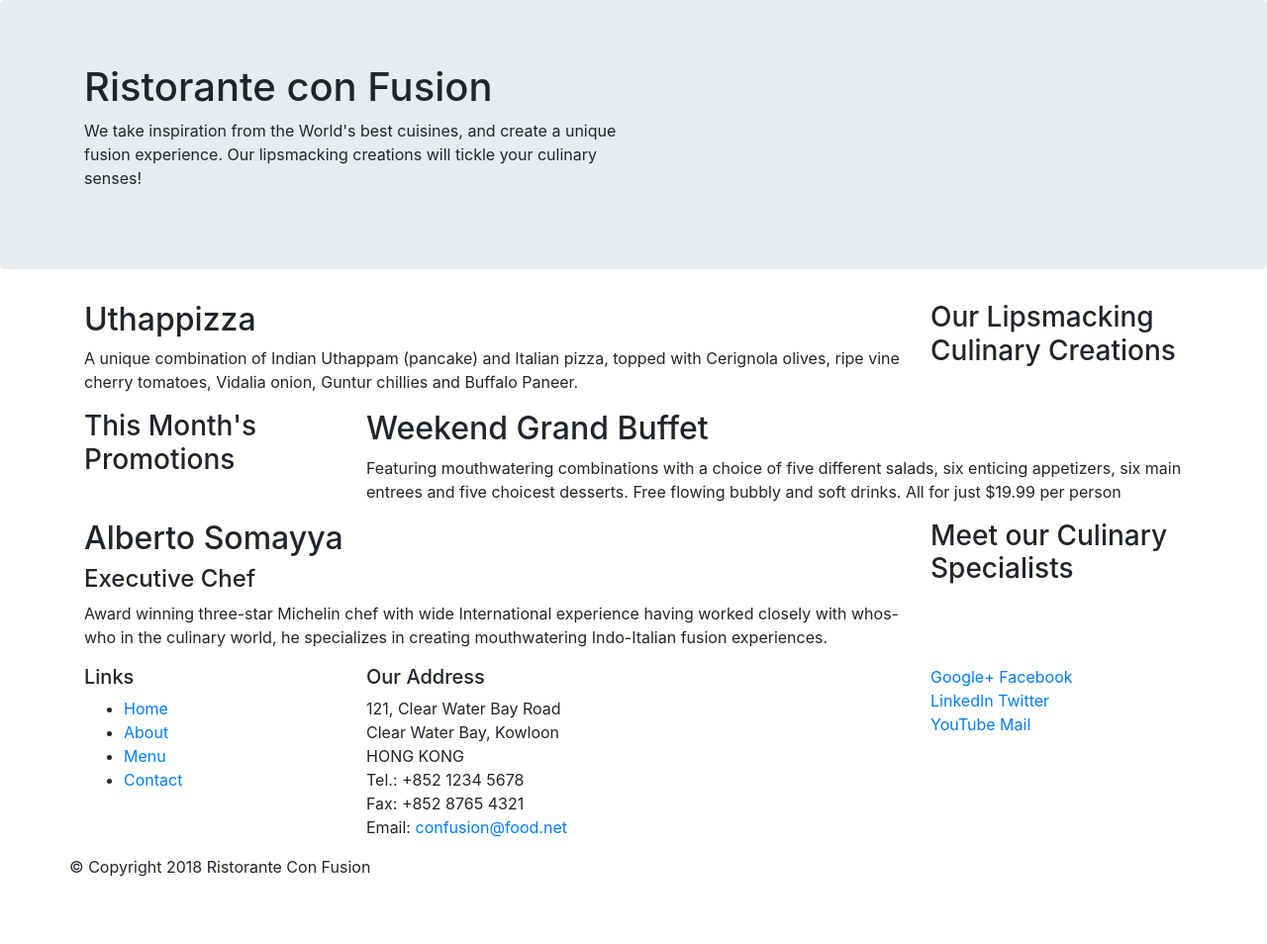
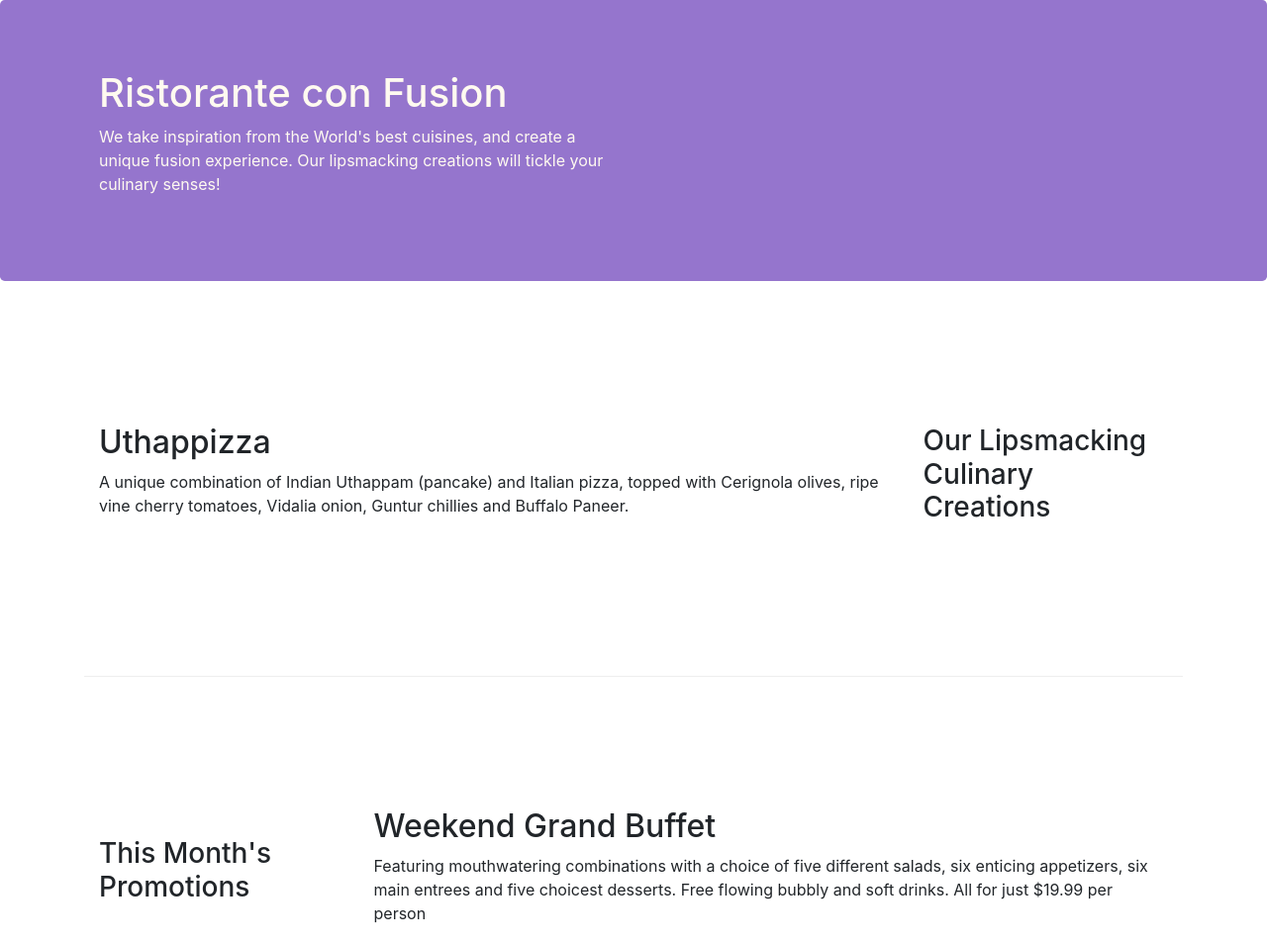
Before and after one commit to EladioDeveloper/UsingBootstrap, a website: page index.html in a window 1280 px wide. Shown: the top 954 px of the page at 99% size. Before the commit the page ends 904 px from the top, so only its background shows below. Drawn offline with nearby package versions, Linux system fonts and the light colour scheme.

Commit message:
Assignement 1

```diff
--- /dev/null
+++ b/css/styles.css
@@ -0,0 +1,30 @@
+.row-header{
+    margin: 0px auto;
+    padding: 0px auto;
+}
+
+.row-content{
+    margin: 0px auto;
+    padding: 50px 0px 50px 0px;
+    border-bottom: 1px ridge;
+    min-height: 400px;
+}
+
+.footer{
+    background-color: #D1C4E9;
+    margin: 0px auto;
+    padding: 20px 0px 20px 0px;
+}
+
+.jumbotron{
+    padding: 70px 30px 70px 30px;
+    margin: 0px auto;
+    background: #9575CD;
+    color: floralwhite;
+}
+
+.address{
+    font-size: 80%;
+    margin: 0px;
+    color: #0f0f0f;
+}
--- a/index.html
+++ b/index.html
@@ -9,17 +9,19 @@
 
     <!-- Bootstrap CSS -->
     <link rel="stylesheet" href="node_modules/bootstrap/dist/css/bootstrap.min.css">
+    <link rel="stylesheet" href="css/styles.css">
     <title>Ristorante Con Fusion</title>
+
 </head>
 
 <body>
 
     <header class="jumbotron">
         <div class="container">
-            <div class="row">
+            <div class="row row-header">
                 <div class="col-12 col-sm-6">
                     <h1>Ristorante con Fusion</h1>
-                    <p>We take inspiration from the World's best cuisines, and create a unique fusion experience. Our lipsmacking creations will tickle your culinary senses!</p>
+                    <p class="d-none d-sm-block">We take inspiration from the World's best cuisines, and create a unique fusion experience. Our lipsmacking creations will tickle your culinary senses!</p>
                 </div>
                 <div class="col-12 col-sm">
                 </div>
@@ -28,45 +30,45 @@
     </header>
 
     <div class="container">
-        <div class="row">
+        <div class="row row-content align-items-center">
             <div class="col-12 col-sm-4 order-sm-last col-md-3" >
                 <h3>Our Lipsmacking Culinary Creations</h3>
             </div>
             <div class="col col-sm order-sm-first col-md">
                 <h2>Uthappizza</h2>
-                <p>A unique combination of Indian Uthappam (pancake) and Italian pizza, topped with Cerignola olives, ripe vine cherry tomatoes, Vidalia onion, Guntur chillies and Buffalo Paneer.</p>
+                <p class="d-none d-sm-block">A unique combination of Indian Uthappam (pancake) and Italian pizza, topped with Cerignola olives, ripe vine cherry tomatoes, Vidalia onion, Guntur chillies and Buffalo Paneer.</p>
             </div>
         </div>
 
 
-        <div class="row">
+        <div class="row row-content align-items-center">
             <div class="col-12 col-sm-4 col-md-3">
                 <h3>This Month's Promotions</h3>
             </div>
             <div class="col col-sm col-md">
                 <h2>Weekend Grand Buffet</h2>
-                <p>Featuring mouthwatering combinations with a choice of five different salads, six enticing appetizers, six main entrees and five choicest desserts. Free flowing bubbly and soft drinks. All for just $19.99 per person </p>
+                <p class="d-none d-sm-block">Featuring mouthwatering combinations with a choice of five different salads, six enticing appetizers, six main entrees and five choicest desserts. Free flowing bubbly and soft drinks. All for just $19.99 per person </p>
             </div>
         </div>
 
-        <div class="row">
+        <div class="row row-content align-items-center">
             <div class="col-12 col-sm-4 order-sm-last col-md-3">
                 <h3>Meet our Culinary Specialists</h3>
             </div>
             <div class="col col-sm order-sm-first col-md">
                 <h2>Alberto Somayya</h2>
                 <h4>Executive Chef</h4>
-                <p>Award winning three-star Michelin chef with wide International experience having worked closely with whos-who in the culinary world, he specializes in creating mouthwatering Indo-Italian fusion experiences. </p>
+                <p class="d-none d-sm-block">Award winning three-star Michelin chef with wide International experience having worked closely with whos-who in the culinary world, he specializes in creating mouthwatering Indo-Italian fusion experiences. </p>
             </div>
         </div>
     </div>
 
-    <footer>
+    <footer class="footer">
         <div class="container">
             <div class="row">
                 <div class="col-4 col-sm-3">
                     <h5>Links</h5>
-                    <ul>
+                    <ul class="list-unstyled">
                         <li><a href="#">Home</a></li>
                         <li><a href="#">About</a></li>
                         <li><a href="#">Menu</a></li>
@@ -84,8 +86,8 @@
 		              Email: <a href="mailto:confusion@food.net">confusion@food.net</a>
 		           </address>
                 </div>
-                <div class="col-12 offset-1 col-sm-2">
-                    <div>
+                <div class="col-12 col-sm-4 align-self-center">
+                    <div class="text-center">
                         <a href="http://google.com/+">Google+</a>
                         <a href="http://www.facebook.com/profile.php?id=">Facebook</a>
                         <a href="http://www.linkedin.com/in/">LinkedIn</a>
@@ -95,7 +97,7 @@
                     </div>
                 </div>
            </div>
-           <div class="row">
+           <div class="row justify-content-center">
                 <div>
                     <p>© Copyright 2018 Ristorante Con Fusion</p>
                 </div>
```
Also changed, not shown: aboutus.html (added, +116 -0 lines), SS_ExtraSmallScreen.png (added), SS_NormalScreen.png (added).
